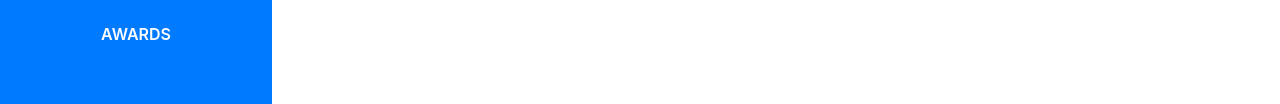
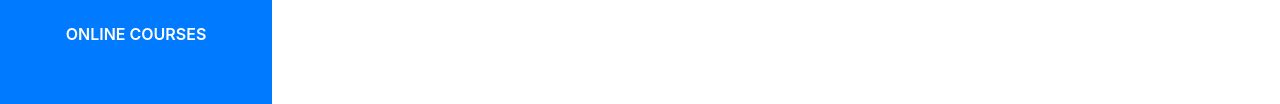
Before and after one commit to gehna/gehna.github.io, a website with bundled scripts: page index.html in a window 1280 px wide. Shown: the part 558-662 px from the top of the page. Built offline with nearby package versions, Linux system fonts and the light colour scheme; a web font is replaced by a local one.

Commit message:
change AWARDS to Online courses

```diff
--- a/index.html
+++ b/index.html
@@ -55,7 +55,7 @@
             <a class="nav-link js-scroll-trigger" href="#interests">Interests</a>
           </li>
           <li class="nav-item">
-            <a class="nav-link js-scroll-trigger" href="#awards">Awards</a>
+            <a class="nav-link js-scroll-trigger" href="#awards">Online courses</a>
           </li>
         </ul>
       </div>
@@ -262,7 +262,7 @@
 
       <section class="resume-section p-3 p-lg-5 d-flex flex-column" id="awards">
         <div class="my-auto">
-          <h2 class="mb-5">Awards &amp; Certifications</h2>
+          <h2 class="mb-5">Online courses</h2>
           <ul class="fa-ul mb-0">
             <li>
               <i class="fa-li fa fa-trophy text-warning"></i>
```
